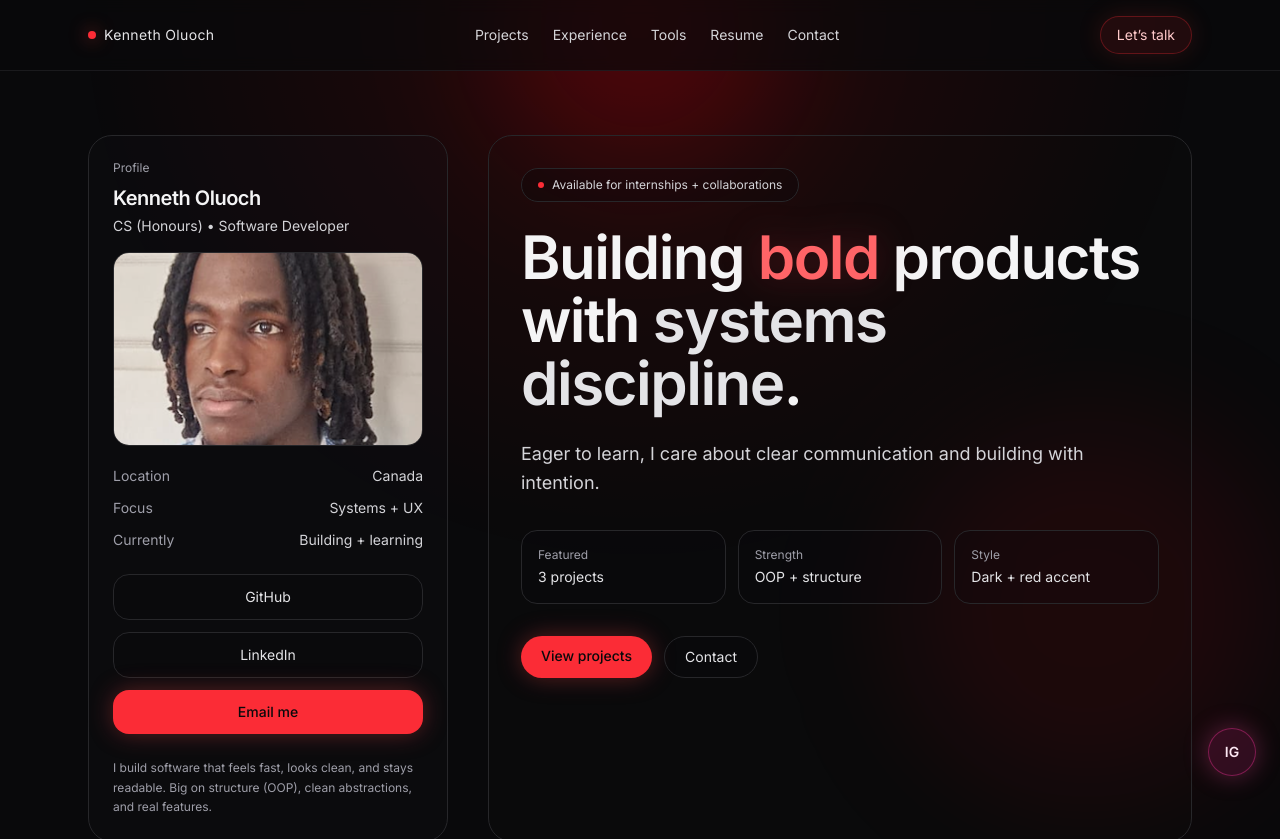
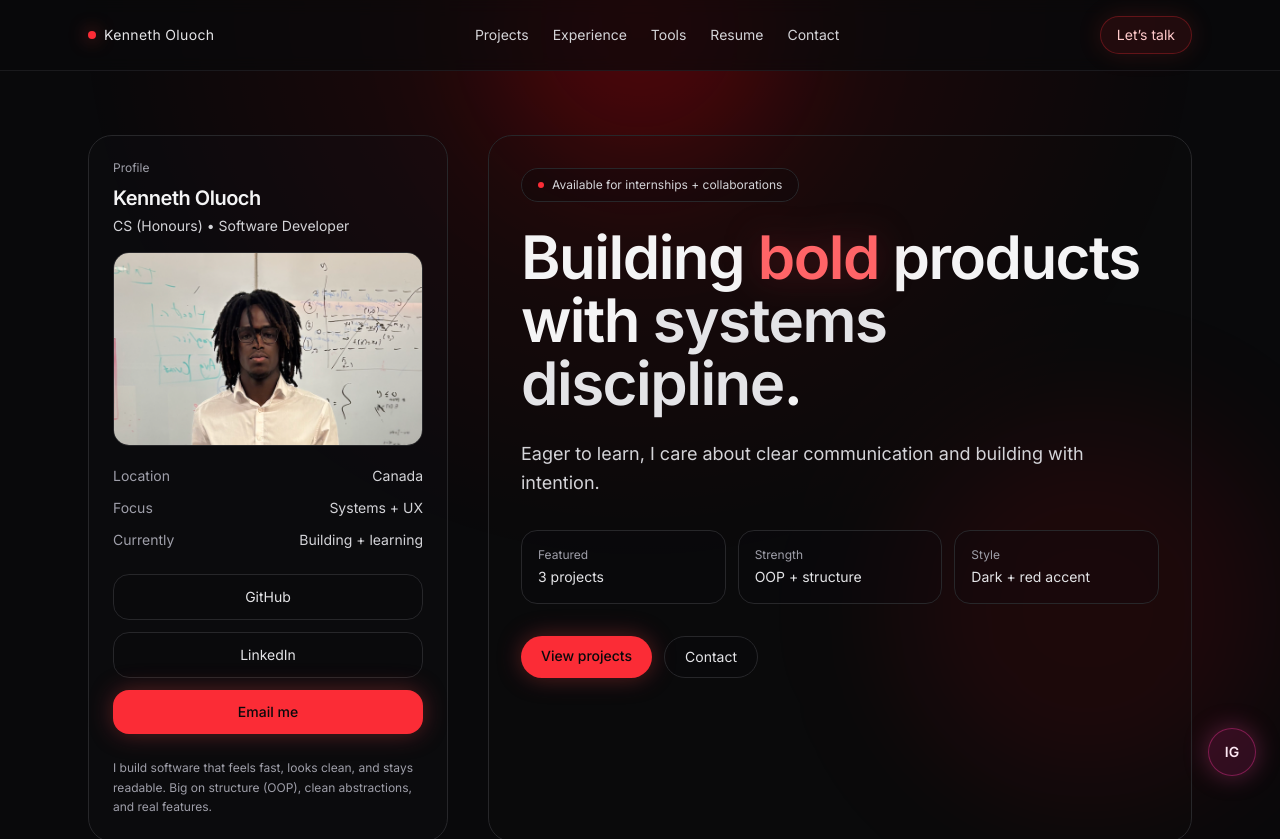
Before and after one commit to Kpendocodes/ken-portfolio, a Next.js app: page / in a window 1280 px wide. Shown: the top 839 px of the page. Built offline with nearby package versions, Linux system fonts and the light colour scheme.

Commit message:
profile photo updated

```diff
--- a/src/app/page.tsx
+++ b/src/app/page.tsx
@@ -202,7 +202,7 @@ export default function Page() {
 
               <div className="mt-4 overflow-hidden rounded-2xl border border-zinc-800 bg-zinc-950/30">
                 <Image
-                  src="/images/professional-shot.png"
+                  src="/images/profile.png"
                   alt="Professional portrait of Kenneth Oluoch"
                   width={360}
                   height={192}
```
Also changed, not shown: public/images/profile.png (added).
